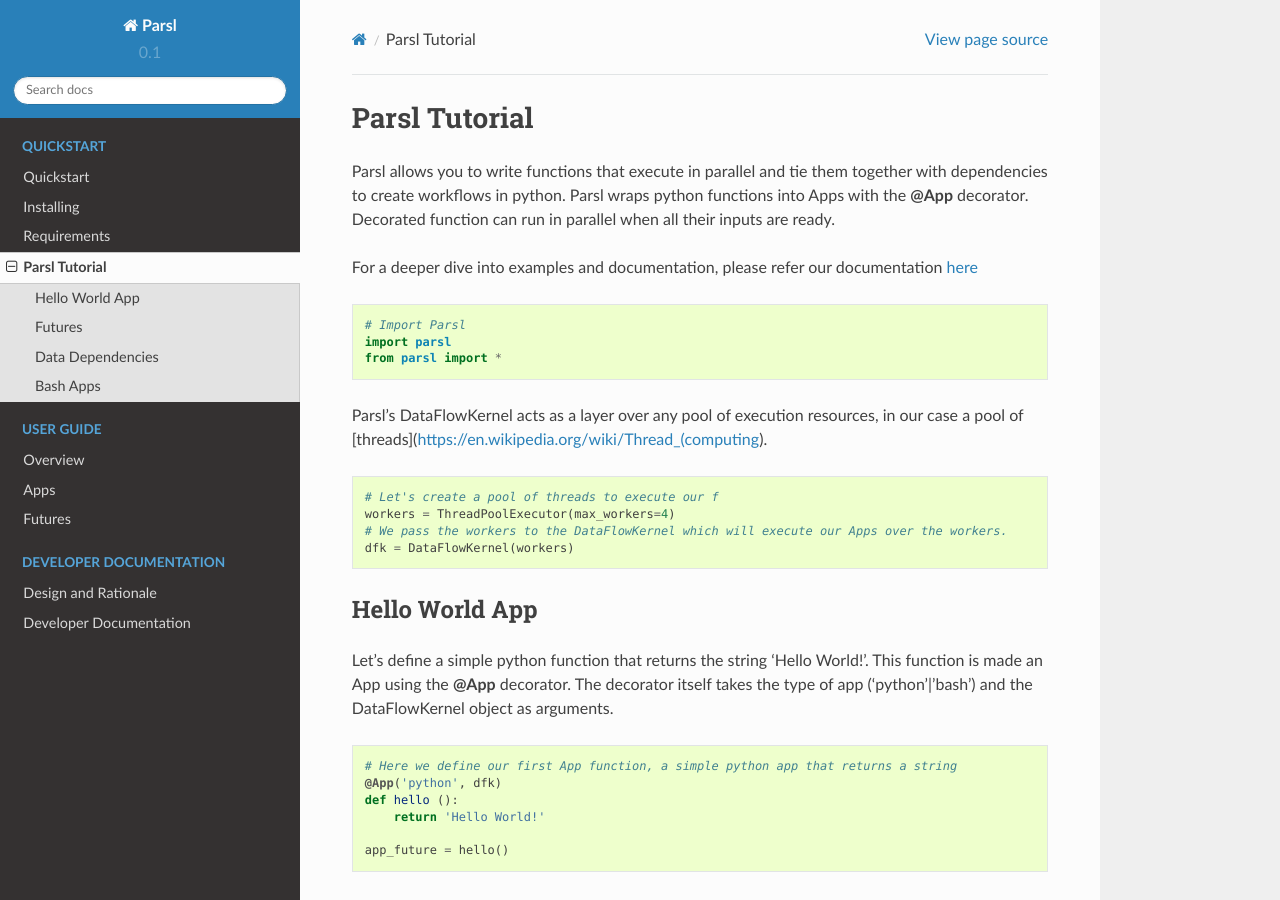
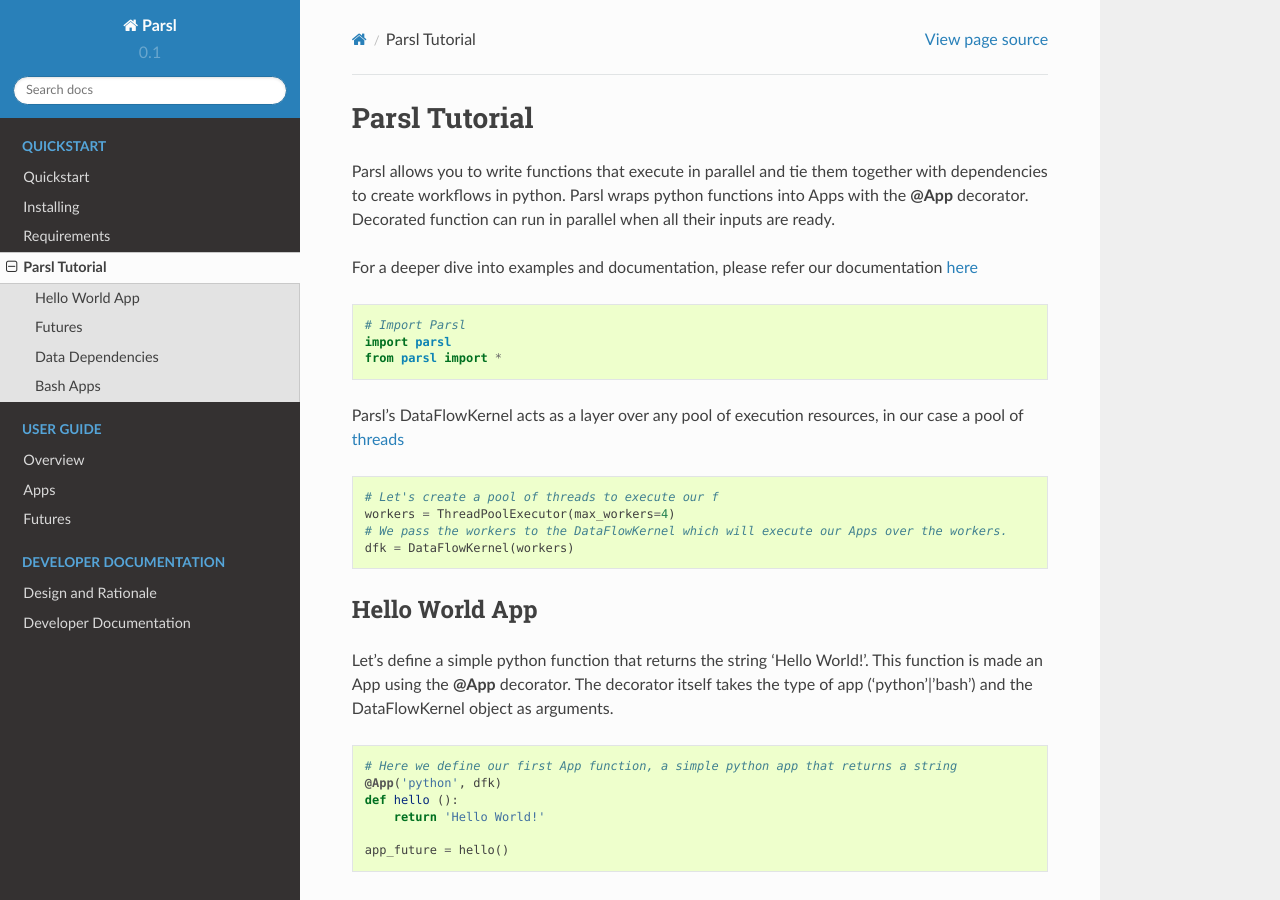
Before and after one commit to Parsl/parsl, a Sphinx documentation site: the page built from docs/quick/Tutorial.rst, in a window 1280 px wide and 900 px high. Built offline with Sphinx 7.4.7 and the Read the Docs theme 2.0.0, drawn with Linux system fonts in a browser that asks for light colours.

Commit message:
Fixing threads link

```diff
--- a/docs/quick/Tutorial.rst
+++ b/docs/quick/Tutorial.rst
@@ -17,8 +17,7 @@
     from parsl import *
 
 Parsl's DataFlowKernel acts as a layer over any pool of execution
-resources, in our case a pool of
-[threads](https://en.wikipedia.org/wiki/Thread\_(computing).
+resources, in our case a pool of `threads <https://en.wikipedia.org/wiki/Thread\_(computing)>`_
 
 .. code:: python
 
```
